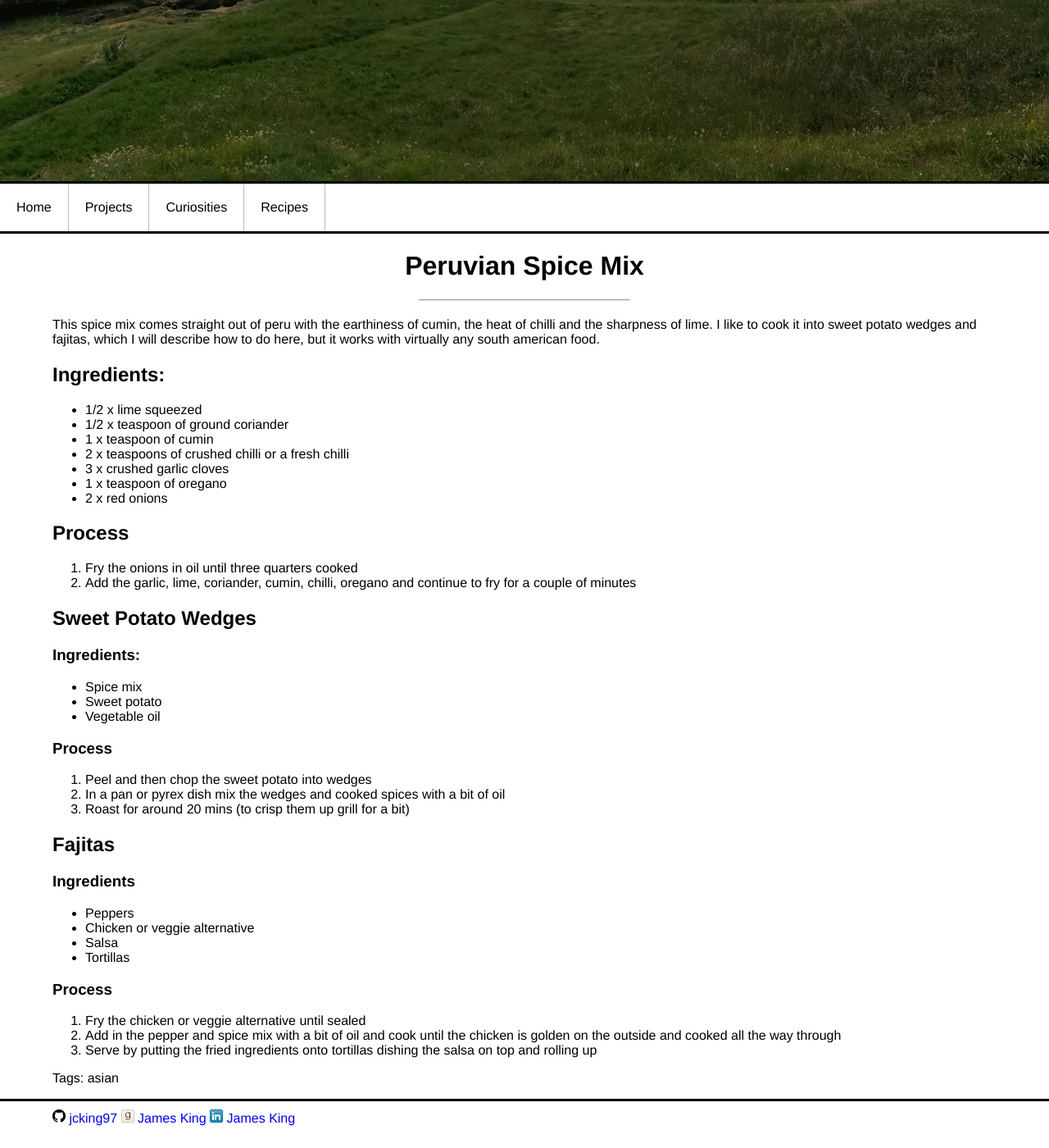
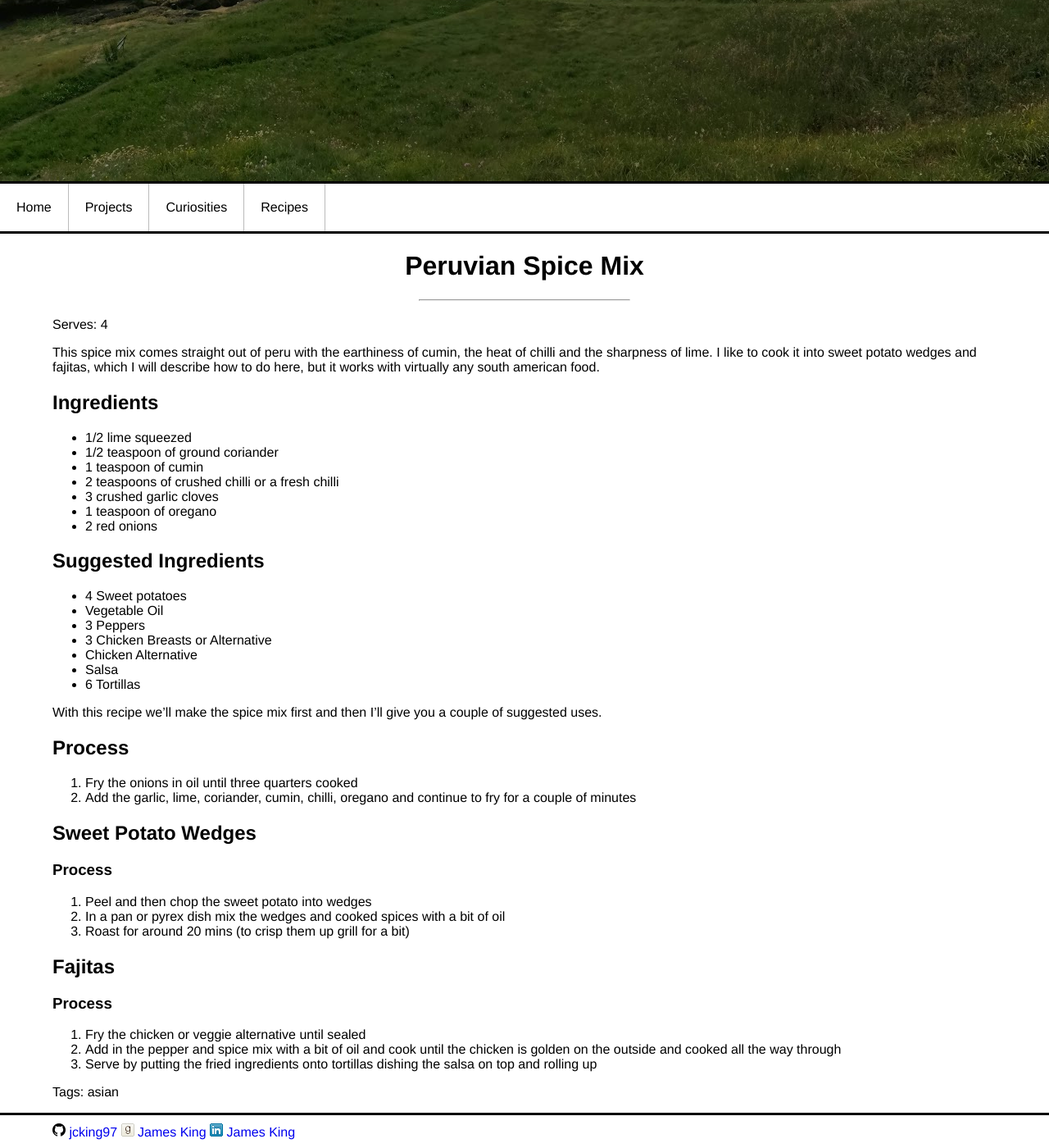
Before and after one commit to JCKing97/jcking97.github.io, a Jekyll site: the page built from _posts/recipes/2020-03-04-peruvian-spice.md, in a window 1280 px wide and 1400 px high, scrolled down 543 px. Shown: the whole window at 82% size. Built offline with Jekyll 4.4.1, drawn with Linux system fonts in a browser that asks for light colours.

Commit message:
Perfect recipe

```diff
--- a/_includes/recipe.html
+++ b/_includes/recipe.html
@@ -1,2 +1,3 @@
 <h3><a href="{{ include.recipe.url }}">{{ include.recipe.title }}</a></h3>
 <p>{{ include.recipe.excerpt }}</p>
+<p>Serves: {{ include.recipe.serves }}</p>
--- a/_layouts/recipe.html
+++ b/_layouts/recipe.html
@@ -6,6 +6,7 @@ layout: default
 <hr class="title-underline" />
 
 <div class="para">
+    <p>Serves: {{ page.serves }}</p>
     {{ content }}
     <p class="tags">
         Tags: {% for tag in page.tags -%}{{ tag }} {% endfor -%}
--- a/_posts/recipes/2020-03-04-peruvian-spice.md
+++ b/_posts/recipes/2020-03-04-peruvian-spice.md
@@ -4,24 +4,21 @@ category: recipe
 title: Peruvian Spice Mix
 tags: [asian]
 excerpt_separator: <!-- more -->
-ingredients: ["Lime", "Coriander", "Cumin", "Chilli", "Garlic", "Oregano",
-              "Red Onion", "Sweet potato", "Vegetable Oil", "Peppers",
-              "Chicken", "Chicken Alternative", "Salsa", "Tortilla"]
+ingredients: ["1/2 lime squeezed", "1/2 teaspoon of ground coriander", "1 teaspoon of cumin",
+              "2 teaspoons of crushed chilli or a fresh chilli", "3 crushed garlic cloves", "1 teaspoon of oregano",
+              "2 red onions"]
+suggested_ingredients: ["4 Sweet potatoes", "Vegetable Oil", "3 Peppers", "3 Chicken Breasts or Alternative",
+                        "Chicken Alternative", "Salsa", "6 Tortillas"]
+serves: 4
 ---
 
 This spice mix comes straight out of peru with the earthiness of cumin, the heat of chilli and the sharpness of lime. I like to cook it into sweet potato wedges and fajitas, which I will describe how to do here, but it works with virtually any south american food.
 
 <!-- more -->
 
-## Ingredients:
+{% include ingredients.html %}
 
-- 1/2 x lime squeezed
-- 1/2 x teaspoon of ground coriander
-- 1 x teaspoon of cumin
-- 2 x teaspoons of crushed chilli or a fresh chilli
-- 3 x crushed garlic cloves
-- 1 x teaspoon of oregano
-- 2 x red onions
+With this recipe we'll make the spice mix first and then I'll give you a couple of suggested uses.
 
 ## Process
 
@@ -29,12 +26,6 @@ This spice mix comes straight out of peru with the earthiness of cumin, the heat
 2. Add the garlic, lime, coriander, cumin, chilli, oregano and continue to fry for a couple of minutes
 
 ## Sweet Potato Wedges
-
-### Ingredients:
-
-- Spice mix
-- Sweet potato
-- Vegetable oil
 
 ### Process
 
@@ -44,13 +35,6 @@ This spice mix comes straight out of peru with the earthiness of cumin, the heat
 
 ## Fajitas
 
-### Ingredients
-
-- Peppers
-- Chicken or veggie alternative
-- Salsa
-- Tortillas
-
 ### Process
 
 1. Fry the chicken or veggie alternative until sealed
```
Also changed, not shown: _posts/recipes/2020-03-04-asian-sticky-sauce.md (+0 -1 lines).
